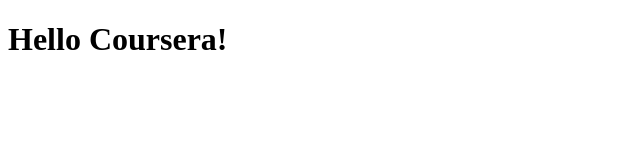
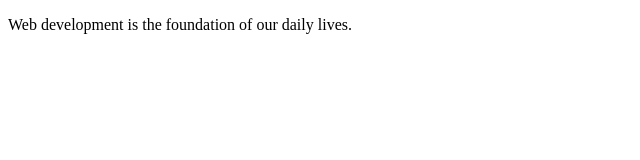
Before and after one commit to programmerre/programmerre.github.io, a plain HTML site: page index.html in a window 1280 px wide. Shown: the whole page, without its empty margins (0-640 px from the left). Drawn offline with Linux system fonts and the light colour scheme.

Commit message:
Update index.html

```diff
--- a/index.html
+++ b/index.html
@@ -4,6 +4,6 @@
     <title>Hello Coursera!</title>
 </head>
 <body>
-    <h1>Hello Coursera!</h1>
+    <p>Web development is the foundation of our daily lives.</p>
 </body>
 </html>
```
